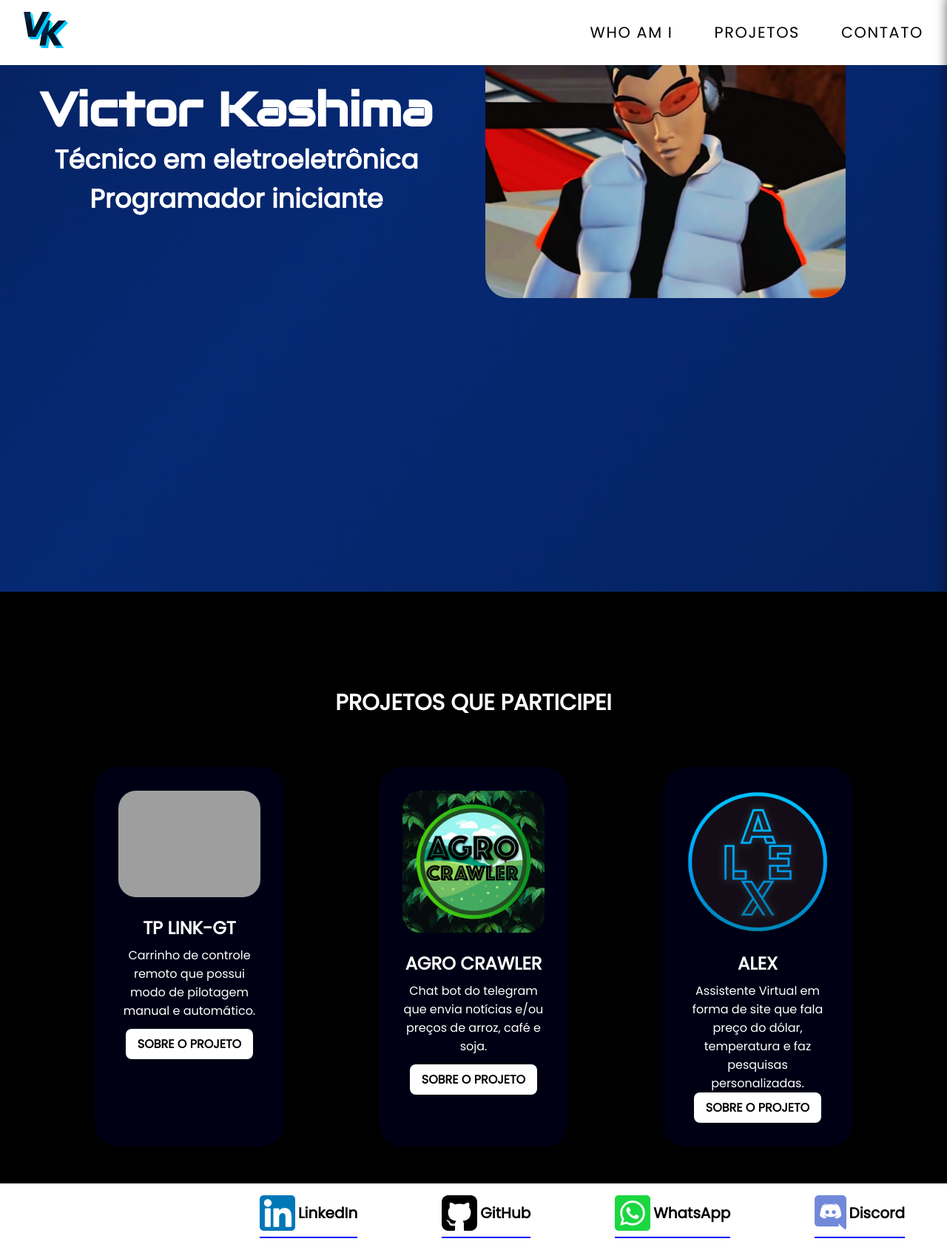
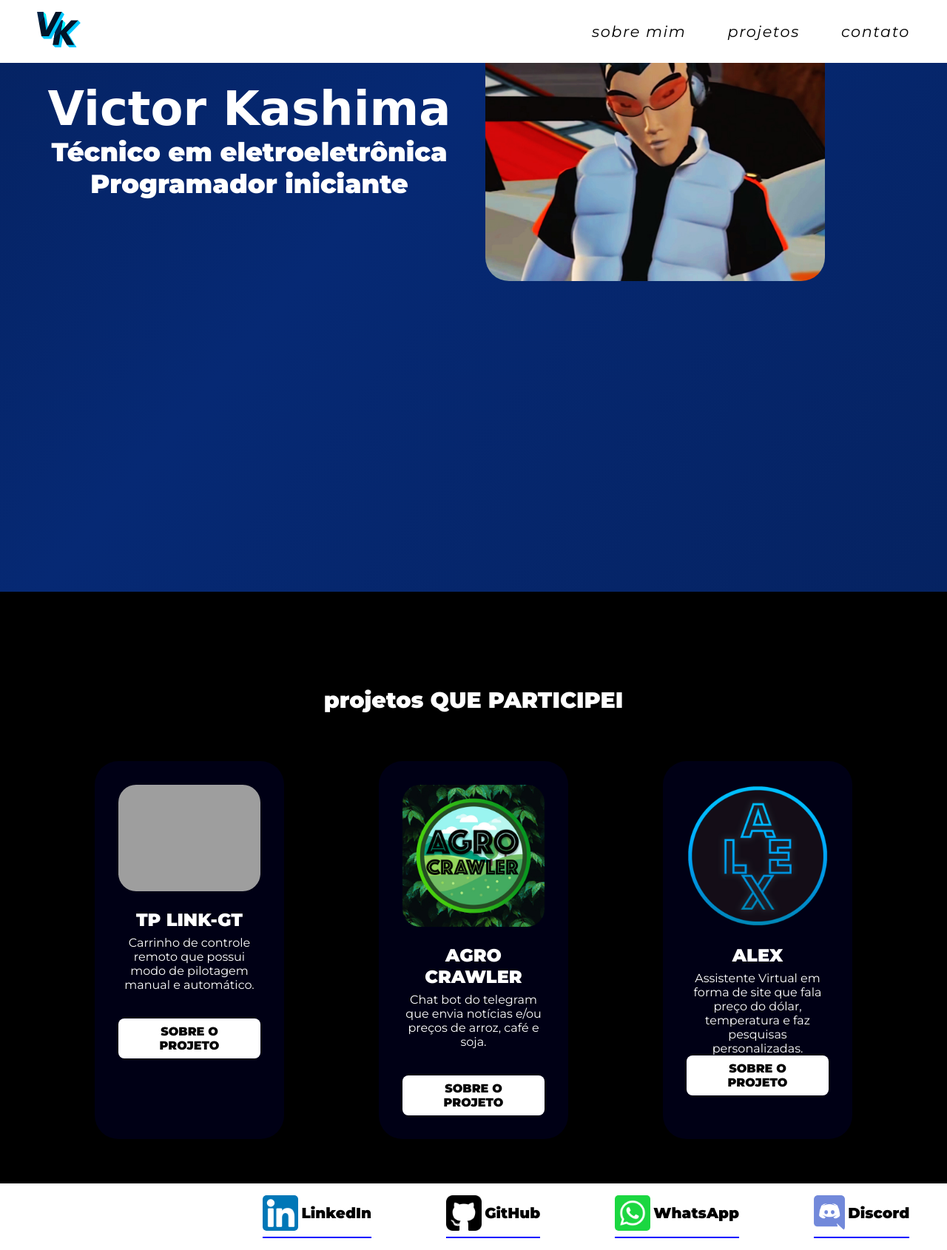
Before and after one commit to VictorKashima/portfolio, a PHP site: page / in a window 1280 px wide. Shown: the whole page at 74% size. Run offline with PHP 8.4, Linux system fonts and the light colour scheme; grey boxes are pictures that could not be loaded.

Commit message:
FEAT: Fix header
I fix the header hamburguer and other items, and change some rules

```diff
--- a/css/navbar.css
+++ b/css/navbar.css
@@ -1,17 +1,21 @@
-/* Nav Bar */
 header {
+    display: flex;
+    justify-content: center;
+    width: 100vw;
+    position: fixed;
+    background: var(--primary-color);
+}
+
+.main-header {
     display: flex;
     align-items: center;
     justify-content: space-between;
-    position: fixed;
-    background: #FFFFFF;
-    width: 100%;
-    padding: 1rem 2rem;
+    padding: 1rem 0;
     z-index: 1;
 }
 
 .logo img {
-    width: 60px;
+    height: 3rem;
 }
 
 .list {
@@ -19,25 +23,26 @@ header {
     gap: 3.5rem;
 }
 
-nav ul li a {
-    color: black;
+.main-header a {
+    color: var(--secondary-color);
     font-size: 1.3rem;
     letter-spacing: .1rem;
 }
 
-nav ul li {
-    transition: all .5s ease-in-out;
+.main-header li {
+    font-weight: 400;
+    font-style: italic;
+    transition: all .3s ease-in-out;
 }
 
-nav ul li:hover {
+.main-header li:hover {
     scale: 105%;
 }
 
-/* Hamburger */
 .hamburger {
     width: 2rem;
     height: 2rem;
-    z-index: 3;
+    z-index: 100;
     flex-direction: column;
     justify-content: space-between;
     cursor: pointer;
--- a/css/style.css
+++ b/css/style.css
@@ -1,7 +1,4 @@
-@import url('https://fonts.googleapis.com/css2?family=Poppins:display=swap');
-
-@import url('https://fonts.googleapis.com/css2?family=Noto+Sans+JP:wght@300&display=swap');
-@import url('https://fonts.googleapis.com/css2?family=Audiowide&family=Lato:wght@100&family=Montserrat&family=Poppins:wght@300&display=swap');
+@import url('https://fonts.googleapis.com/css2?family=Montserrat:ital,wght@0,300;0,400;0,700;0,900;1,300;1,400;1,700;1,900&display=swap');
 
 * {
     margin: 0;
@@ -11,14 +8,17 @@
 
 :root {
 
-    --site-util-width: min(100vw - 30px, 1500px);;
+    --primary-color: #FFF;
+    --secondary-color: #000;
+
+    --site-util-width: min(100vw - 100px, 1500px);
 }
 
 html {
-    font-family: 'Poppins', sans-serif;
+    font-family: 'Montserrat', sans-serif;
     font-size: 16px;
     scroll-behavior: smooth;
-    color: #FFF;
+    color: var(--primary-color);
 }
 
 body {
@@ -32,3 +32,35 @@ a {
 ul {
     list-style: none;
 }
+
+.wrapper {
+    width: var(--site-util-width);
+}
+
+@media screen and (max-width:1024px) {
+
+    html {
+        font-size: 14px;
+    }
+
+}
+
+@media screen and (max-width:728px) {
+
+    html {
+        font-size: 12px;
+    }
+
+}
+
+@media screen and (max-width:480px) {
+
+    :root {
+        --site-util-width: min(100vw - 30px, 1500px);
+    }
+
+    html {
+        font-size: 10px;
+    }
+
+}
--- a/index.html
+++ b/index.html
@@ -22,13 +22,14 @@
 
 <body>
 
-<header class="header">
+<header class="before-wrapper">
+    <div class="wrapper main-header">
         <div class="logo"><a href="#"><img src="images/victorkashima-logo-clara.svg"></a></div>
         <nav class="main-nav">
             <ul class="list">
-            <li><a href="#">WHO AM I</a></li>
-            <li><a href="#projects">PROJETOS</a></li>
-            <li><a href="#footer">CONTATO</a></li>
+                <li><a href="#">sobre mim</a></li>
+                <li><a href="#projects">projetos</a></li>
+                <li><a href="#footer">contato</a></li>
             </ul>
         </nav>
 
@@ -41,13 +42,13 @@
         <aside class="sidebar">
             <nav>
                 <ul>
-                <li><a href="#">WHO AM I</a></li>
-                <li><a href="#projects">PROJETOS</a></li>
-                <li><a href="#footer">CONTATO</a></li>
+                    <li><a href="#">sobre mim</a></li>
+                    <li><a href="#projects">projetos</a></li>
+                    <li><a href="#footer">contato</a></li>
                 </ul>
             </nav>
         </aside>
-
+    </div>
 </header>
 
 <section class="aboutme">
@@ -63,7 +64,7 @@
 </section>
 
 <section id="projects" class="myprojects" onload="load()">
-    <h1 class="section-title">PROJETOS QUE PARTICIPEI</h1>
+    <h1 class="section-title">projetos QUE PARTICIPEI</h1>
     <div class="projectlist">
         <div class="project-container">
             <img src="images/VictorKashima-TPLinkGT.gif">
--- a/js/hamburger.js
+++ b/js/hamburger.js
@@ -1,3 +1,3 @@
 document.querySelector(".hamburger").addEventListener("click", () =>
-    document.querySelector(".header").classList.toggle("show-menu")
+    document.querySelector(".main-header").classList.toggle("show-menu")
 );
```
Also changed, not shown: other parts of css/navbar.css (+14 -12 lines). Lines whose indentation alone changed are shown as unchanged.
